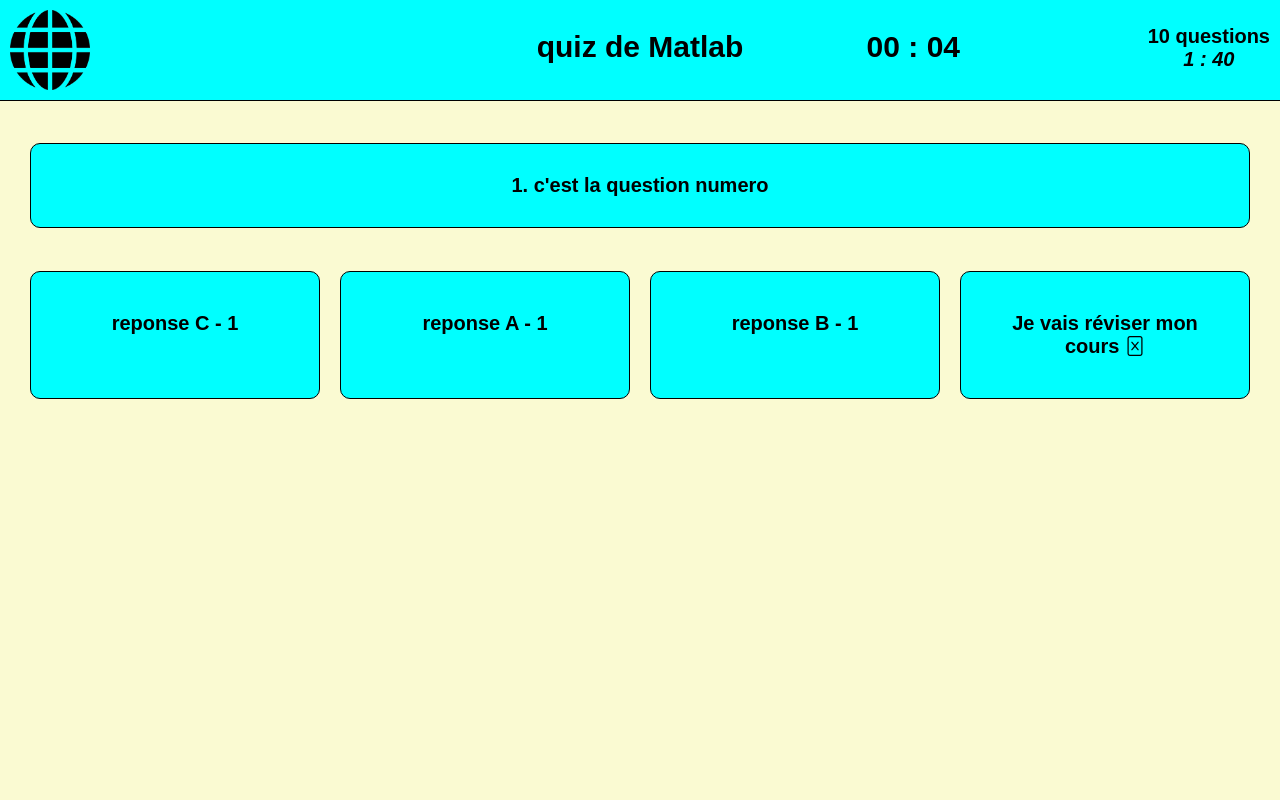
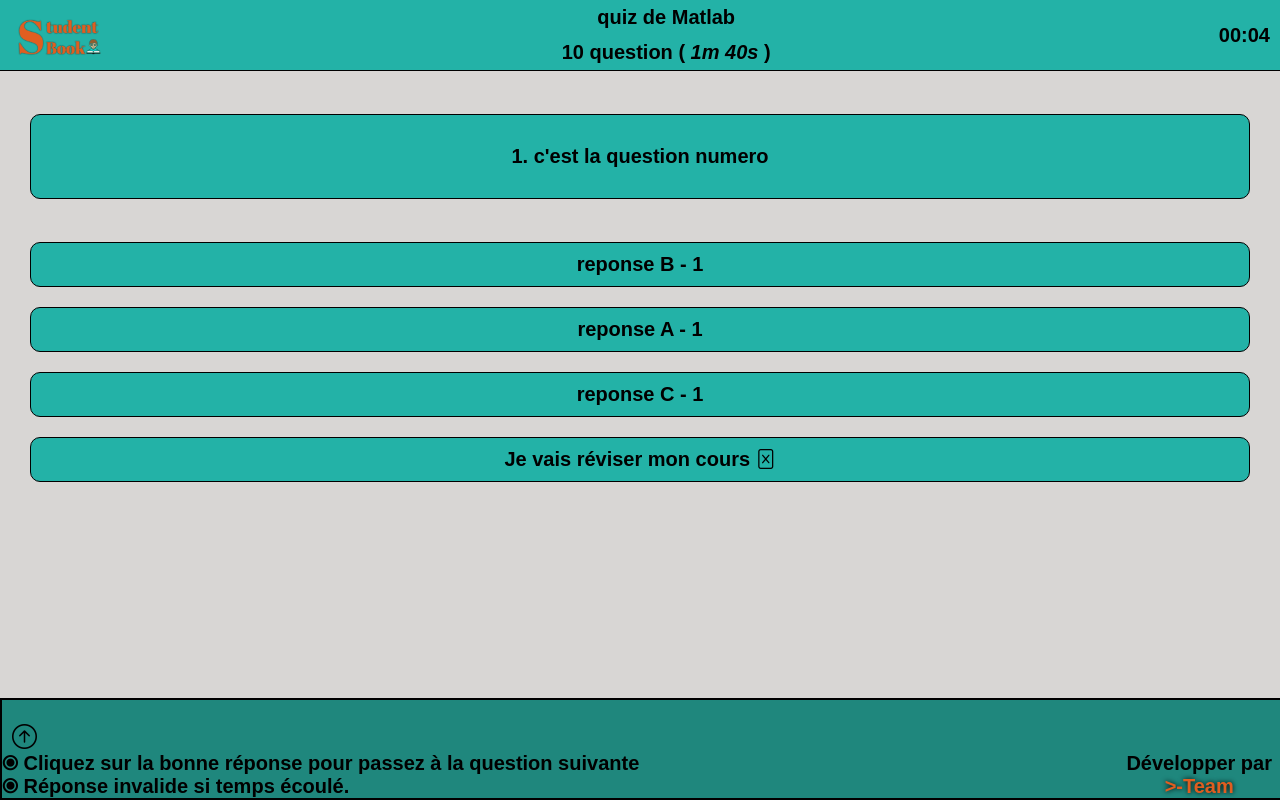
Before and after one commit to EnsasFasters/web_design, a plain HTML site: page index.html in a window 1280 px wide. Drawn offline with nearby package versions, Linux system fonts and the light colour scheme; a web font is replaced by a local one.

Commit message:
Add files via upload

```diff
--- a/index.html
+++ b/index.html
@@ -4,28 +4,28 @@
 	<meta charset="utf-8">
 	<meta name="viewport" content="width=device-width, initial-scale=1">
   <link rel="stylesheet" type="text/css" href="style.css">
-<!----external Links---->
-	<script src="https://ajax.googleapis.com/ajax/libs/jquery/3.6.3/jquery.min.js"></script>
-  <script src="https://code.jquery.com/jquery-3.6.0.min.js"></script>
-	<link rel="preconnect" href="https://fonts.googleapis.com">
+  <!----external Links---->
+  <script src="https://ajax.googleapis.com/ajax/libs/jquery/3.6.3/jquery.min.js"></script>
+  <link rel="preconnect" href="https://fonts.googleapis.com">
   <link rel="preconnect" href="https://fonts.gstatic.com" crossorigin>
   <link href="https://fonts.googleapis.com/css2?family=Genos&family=Rubik+Iso&display=swap" rel="stylesheet">
   <link rel="stylesheet" href="https://cdn.jsdelivr.net/npm/bootstrap-icons@1.10.3/font/bootstrap-icons.css">
 	<title>Matlab</title>
   </head>
 <body>
-<header>
-	  <img src="index1.png" alt="logo">
-	  <p>quiz de Matlab</p>
-	  <div>10 questions<br><i></i></div>
-	  <span><span id="minutes">00</span> : <span id="seconds">05</span></span>
+<header id="_1">
+	  <div class="flex-column">
+	  <img src="logo.png" height="50px" alt="logo">
+     </div>
+	  <div class="flex-column">
+	  	               <p>quiz&nbsp;de&nbsp;Matlab</p>
+	                	<p>10&nbsp;question (&nbsp;<i></i>&nbsp;)</p>
+	  </div>
+	  <div class="flex-column"><p><span id="minutes">00</span>:<span id="seconds">05</span></p></div>
 </header>
+<main>
+   <br>
 
-<hr>
-
-<main>
-
-   <br>
    <p>C'est un exemplaire de question</p>
    <br>
   <div>
@@ -38,8 +38,19 @@
    </div>
 
 </main>
+<br><br><br>
+<footer style="overflow: hidden;">
+	                       <!--style tmp--------->
+    		<div onclick="scrollToElement('_1');return false;"><br><i class="bi bi-arrow-up-circle" ></i><br>
+         ⦿ Cliquez sur la bonne réponse pour passez à la question suivante<br>
+         ⦿ Réponse invalide si temps écoulé.
+        </div>
+    		<div>
+         			<p>Développer&nbsp;par</p>
+         			<p><a href="#" id="team-name">>-Team</a></p>
+    		</div>
+    				<!-- <span> </span> -->
 
-<footer>
 </footer>
 </body>
 </html>
--- a/script.js
+++ b/script.js
@@ -1,9 +1,9 @@
 
-		var sec = document.getElementById('seconds');
-		var min = document.getElementById('minutes');
-	  var auto_putter, auto_counter, q = time = 0,result = Array(10).fill(0);
+		const sec = $('span#seconds'), min = $('#minutes');
+	  var auto_putter, auto_counter, q = 0,result = Array(10).fill(0);
 
-//generate array
+
+//generate questions array
     let questions = [];
     for (let i = 0; i < 10; i++) {
     questions[i] = [];
@@ -13,7 +13,16 @@
     questions[i][3] = "reponse C - " + (i+1) ;
     questions[i][4] = "reponse B - " + (i+1) ;
     questions[i][5] = 10;
-     }
+    }
+
+ //q is double used, to calcul total time, and to index question
+for (var i = 0; i < 10; i++) {
+	q+=questions[i][5];
+}
+
+$('header i').html(parseInt(q/60)+'m&nbsp;'+q%60+'s');
+
+q=0; //return to origin
 
 //to make questions show randomly
   const array = [1, 2, 3];
@@ -22,23 +31,16 @@
       return Math.random() - 0.5;
   }
 
-  array.sort(randomSort);
-
+//user choose a possible answer
 $('main > div > div:not(:nth-child(4))').click(
 	function (event) {
 	if(event.target.innerText == questions[q-1][4]){
          result[q-1] = 1;
-         console.log('correct answer');
 	}
 
 	$('main > div > div:nth-child(4)').trigger('click');
 });  //get and compare answer, then save result
 
-for (var i = 0; i < 10; i++) {
-	time+=questions[i][5];
-}
-
-	$('header i').text(parseInt(time/60)+' : '+time%60);
 
 $('main > div > div:nth-child(4)').click(function () {
 	clearTimeout(auto_putter);
@@ -50,9 +52,9 @@ putter();
 function putter(){
 	           clearInterval(auto_counter);
     	if(q<10){
- 	           $('#seconds').text((questions[q][5]-1) > 9 ? (questions[q][5]-1):'0'+(questions[q][5]-1).toString());
+ 	           sec.text((questions[q][5]-1) > 9 ? (questions[q][5]-1):'0'+(questions[q][5]-1).toString());
   	         $('main > p').text(questions[q][0]);
-  	         array.sort(randomSort);
+  	         array.sort(randomSort);     // reorder choices
   	         $('main > div > div:nth-child(1)').text(questions[q][array[0]]);
   	         $('main > div > div:nth-child(2)').text(questions[q][array[1]]);
   	         $('main > div > div:nth-child(3)').text(questions[q][array[2]]);
@@ -60,32 +62,22 @@ function putter(){
              auto_putter  = setTimeout(putter, questions[q-1][5]*1000);
 	           auto_counter = setInterval(counter,1000);
        }else{
-             console.log('finished');
              console.log(result);
              const sum = result.reduce((accumulator, currentValue) => accumulator + currentValue, 0);
              console.log('your point is '+sum+'/10');
-             $('main').html('<section>'+sum+'/10</section>');
-             $('span').css('display','none');
+             $('main').html(sum+'/10</section>');
        }
 }
 
 function counter(){
-	        const d = new Date();
-
-        let sec_tmp = parseInt(sec.textContent);
-    if(sec_tmp > 0){
-          if( sec_tmp <= 10){
-	          sec.innerText = 0 + (sec_tmp -  1).toString();
-	        }else{
-	    	    sec.innerText = (parseInt(sec.textContent) -  1).toString();
-	  }
-	  }
-
+        let sec_tmp = parseInt(sec.text());
+    if (sec_tmp > 0)
+      sec.text(sec_tmp <= 10 ? 0 + (sec_tmp - 1).toString() : (parseInt(sec.text()) - 1).toString());
 	    }
 
 
 
-$(document).ready(function date_show(){
+$(document).ready(function showDate(){
     const months     = ["Janvier", "Fevrier", "Mars", "Avril", "mai","juin", "Juillet", "aout", "September", "October", "November", "December"];
     const days       = ["Dimanche","Lundi","Mardi","Mercredi","Jeudi","Vendredi","Samedi"]
     const date       = new Date();
@@ -94,5 +86,24 @@ $(document).ready(function date_show(){
     const year       = date.getFullYear();
     const day        = date.getDate();
     let   time       = day_name +"  "+day+"  "+ month +"  "+ year;
-    console.log(time);
   });
+
+const $footer = $('footer'),$main = $('main');
+
+checkFooter();
+
+$(window).resize(checkFooter);
+
+function checkFooter(){
+      let footerCrossed = $main.position().top + $main.height() + 10 > $footer.position().top;
+      handleFooterPlace(footerCrossed);
+}
+
+function handleFooterPlace(statement) {
+  if (statement) {
+      $footer.css('position','relative');
+  } else {
+      $footer.css('position','fixed');
+      $footer.css('bottom','0');
+  }
+}
--- a/style.css
+++ b/style.css
@@ -1,10 +1,12 @@
 	@media screen {
 
-  :root{
-  	--bg :#FAFAD2;
-  	--items-bg: aqua;
+   :root {
+   --bg      : #d8d6d4;
+   --deep    : #1f877d;
+   --beach   : #23b2a7;
+   --fire    : #e05e20;
+   --deeper  : #105a52;
   }
-
 	body{
 		width:100vw;
     margin: 0;
@@ -18,37 +20,30 @@
 
 	header{
 		width: 100vw;
-		height: 100px;
-		text-align: center;
-		background :var(--items-bg);
-		position: absolute;
-		top: 0;
+		height: 70px;
+		background :var(--beach);
 		border-bottom: 1px solid black;
 		font-weight: bold;
+		display: flex;
+		justify-content: space-between;
+	}
+	header > *{
+		font-size: 20px;
+		margin: 0 10px;
+	}
+	header  p{
+		margin: 0;
+		text-align: center;
+	}
+	.flex-column{
+		display:flex;
+		flex-direction: column;
+		justify-content: space-around;
 	}
 
-	header img{
-		height: 80px;
-		width: 80px;
-		position: absolute;
-		left: 10px;
-		top: 10px;
-	}
 
-	header div{
-		position: absolute;
-		right: 10px;
-		top: 25px;
-		font-size: 20px;
-	}
-
-  header p{
-  	font-size: 30px;
-  	position: relative;
-  	top: 0;
-  }
+/**********MAIN***********/
             main {
-  	position: absolute;
             	top: 100px;
             	display: block;
             	width: 100vw;
@@ -58,53 +53,80 @@
             	width: calc(100vw - 60px);
             	margin: auto 30px;
             }
-
-  	header > span {  /*clock*/
-  		position: absolute;
-  		right: 25vw;
-  		top: 30px;
-  		font-size: 30px;
-  	}
-
            main p{
-  	  background :var(--items-bg);
+           	  background :var(--beach);
            		border: 1px solid black;
            		padding: 30px;
            		border-radius: 10px;
            	}
           	main > div{
-  		display: grid;
-  		grid-template-columns: 1fr 1fr 1fr 1fr;
+           		display: flex;
+               flex-direction: column;
              		gap:20px;
            	}
            	main div div{
-  	  background :var(--items-bg);
-  		padding: 40px;
+           	  background :var(--beach);
+           		padding: 10px;
            		border: 1px solid black;
            		border-radius: 10px;
-  		transition:  background;
            	}
            	main div div:hover{
            		animation: vibrate .2s infinite;
-  		color: green;
+           		color: white;
+           		text-shadow: 0 0 9px black;
            		cursor: pointer;
            		font-weight: bold;
            		box-shadow: 0px 0px 5px white, 0px 0px 5px white;
            	}
 
-    section {
+/**********FOOTER**************/
+footer {
+	background: var(--deep);
 	display: flex;
+	font-size: 20px;
+	font-weight: bolder;
+	justify-content: space-between;
+	border: 2px solid black;
+	width: 100vw;
+	position: fixed;
+	bottom: 0;
+}
+footer > div:nth-child(2) {
+    position: relative;
+    margin-right: 10px;
+    display:flex;
     flex-direction: column;
-      justify-content: center;
-      align-items: center;
-      width: 400px;
-      height: 400px;
-      border-radius: 100%;
-      background-color: aqua;
-      border: 1px solid black;
-      margin:100px calc(50vw - 200px);
-      font-size: 80px;
+    justify-content: flex-end;
  }
+
+footer > div >i{
+margin: 10px;
+}
+footer > div {
+    margin: 0px 0;
+    padding: 0;
+}
+footer > div > p{
+	margin: 0;
+	text-align: center;
+}
+
+#team-name{
+	text-decoration:none;
+	color: var(--fire);
+	text-shadow: 0 0 5px black;
+}
+ /*******footer-arrow***********/
+         footer > div > i{
+             font-size: 25px;
+             transition: color .2s;
+          }
+          footer > div > i:hover{
+             color: white;
+             cursor: pointer;
+      }
+
+     /*******bottom-bar-developed-by*********/
 
 
   	@keyframes vibrate{
@@ -116,38 +138,36 @@
   	}
 
 @media(max-width: 768px){
-	header > p {
-     top: -20px;
-	}
- 	main > div {
-  		grid-template-columns: 1fr;
-  	}
-  header > span {
-  		right: calc(50vw - 20px);
-  		top: 50px;
-  	}
-  header > p{
-        font-size: 25px;
-  	}
+
 }
 
 @media(min-width: 768px) and (max-width: 1200px){
- 	main > div{
-  		grid-template-columns: 1fr 1fr;
-  	}
-  header > span {
-  		right: 20vw;
-  	}
+
 }
 
 @media(min-width: 1200px){
-	 	main > div{
-  		grid-template-columns: 1fr 1fr 1fr 1fr;
+
 }
-  	header > span {
-  		right: 25vw;
+
+  /********Scroll Bar********************/
+   /* width */
+   ::-webkit-scrollbar {
+     width: 5px;
+   }
+
+   /* Track */
+   ::-webkit-scrollbar-track {
+     background: var(--bg);
+   }
+
+   /* Handle */
+   ::-webkit-scrollbar-thumb {
+     background: var(--deep);
+   }
+
+   /* Handle on hover */
+   ::-webkit-scrollbar-thumb:hover {
+     background: var(--fire);
    }
    }
-
-
 }
```
Also changed, not shown: logo.png (added). Lines whose indentation alone changed are shown as unchanged.
